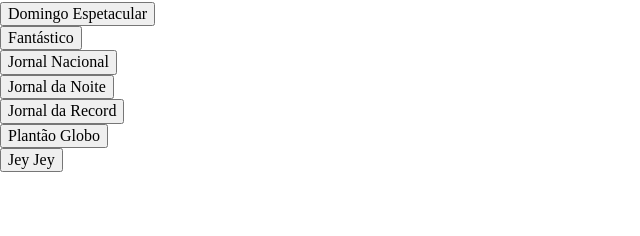
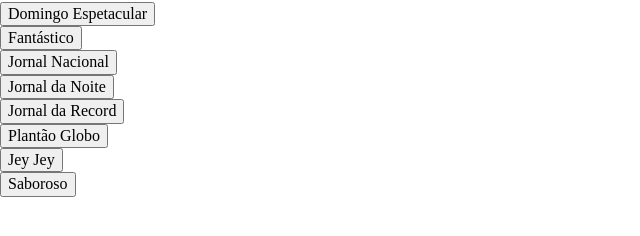
Before and after one commit to Gustavoopb/hivemusic, a website: page index.html in a window 1280 px wide. Shown: the part 78-314 px from the top of the page, without its empty margins (0-640 px from the left). Drawn offline with nearby package versions, Linux system fonts and the light colour scheme; a small style sheet from the web is missing.

Commit message:
Add saboroso

```diff
--- a/index.html
+++ b/index.html
@@ -44,6 +44,9 @@
             <div class="column">
                 <button onclick="play(jeyJey)">Jey Jey</button>
             </div>
+            <div class="column">
+                <button onclick="play(saboroso)">Saboroso</button>
+            </div>
         </div>
     </div>
 
@@ -55,6 +58,7 @@
         var jornalRecord = new Audio('sounds/jornal-record.mpeg');
         var plantaoGlobo = new Audio('sounds/plantao-globo.mpeg');
         var jeyJey = new Audio('sounds/jey-jey.mp3');
+        var saboroso = new Audio('sounds/saboroso.mp3');
         var current;
         function play(sound) {
             if (current) {
```
Also changed, not shown: 1 other file.
